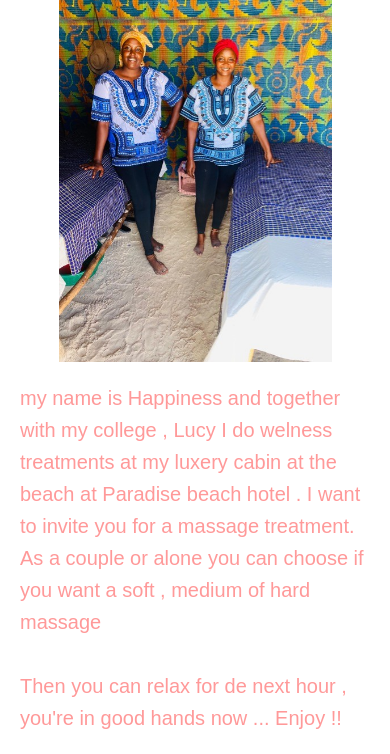
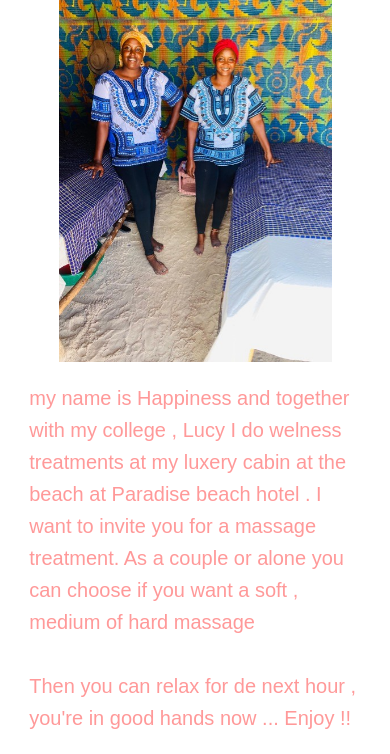
Before and after one commit to zanzibar25/happinezz, a PHP site: page / in a window 390 px wide. Shown: the part 433-1187 px from the top of the page. Run offline with PHP 8.4, Linux system fonts and the light colour scheme.

Commit message:
Add files via upload

```diff
--- a/index.css
+++ b/index.css
@@ -61,7 +61,7 @@ p1{
         margin-left: 30%;
     }
     p1 {
-        width: 90%;
+        width: 85%;
         height: auto;
         font-size: 20px;
     }
```
